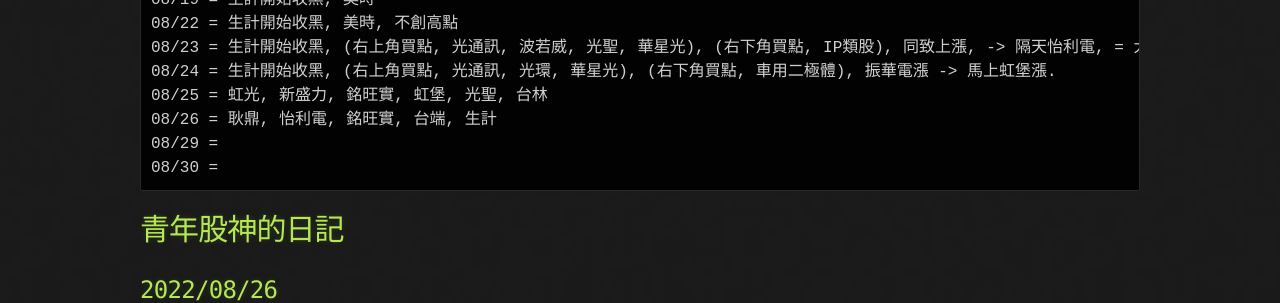
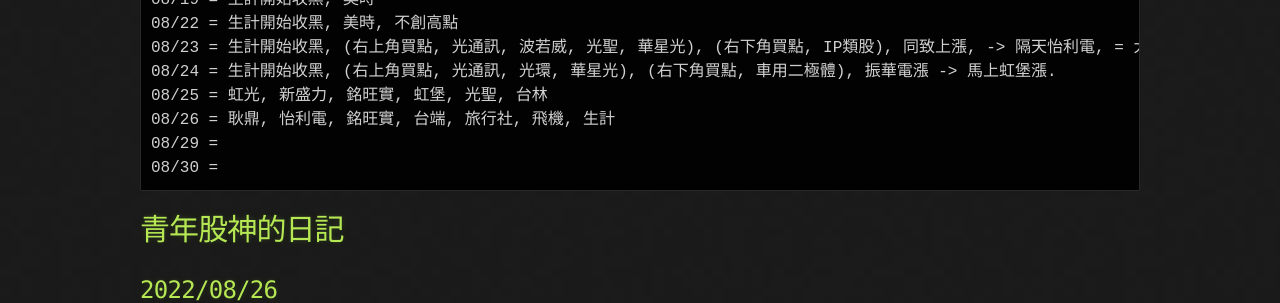
Before and after one commit to lepg5487/Stock_God, a Jekyll site: the page built from index.md, in a window 1280 px wide and 900 px high. Shown: the part 576-879 px from the top of the window. Built offline with Jekyll 4.4.1, drawn with Linux system fonts in a browser that asks for light colours; our own code applies the rules of GitHub Pages for plain Markdown files; some of the changed text lies outside the part shown.

Commit message:
Update index.md

````diff
--- a/index.md
+++ b/index.md
@@ -20,7 +20,7 @@
 08/23 = 生計開始收黑, (右上角買點, 光通訊, 波若威, 光聖, 華星光), (右下角買點, IP類股), 同致上漲, -> 隔天怡利電, = 大眾控上漲
 08/24 = 生計開始收黑, (右上角買點, 光通訊, 光環, 華星光), (右下角買點, 車用二極體), 振華電漲 -> 馬上虹堡漲.
 08/25 = 虹光, 新盛力, 銘旺實, 虹堡, 光聖, 台林
-08/26 = 耿鼎, 怡利電, 銘旺實, 台端, 生計
+08/26 = 耿鼎, 怡利電, 銘旺實, 台端, 旅行社, 飛機, 生計
 08/29 =
 08/30 =
 ```
````
